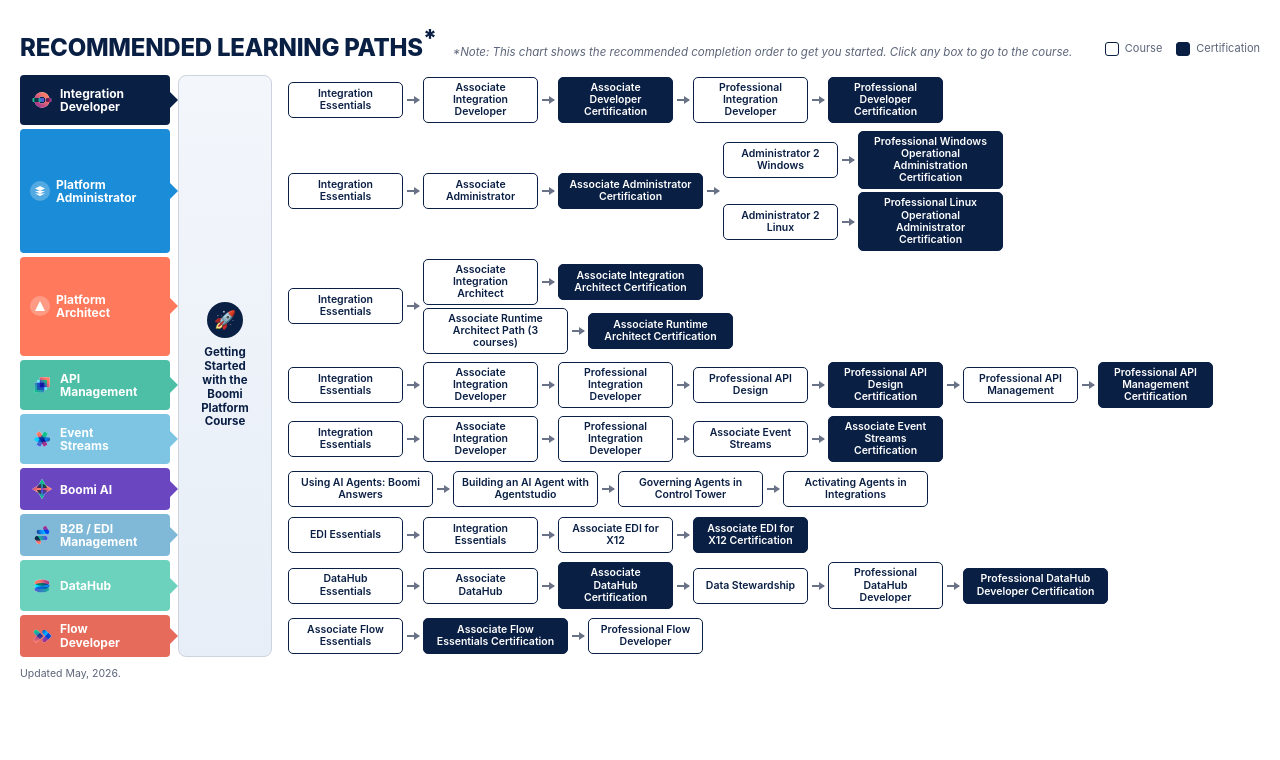
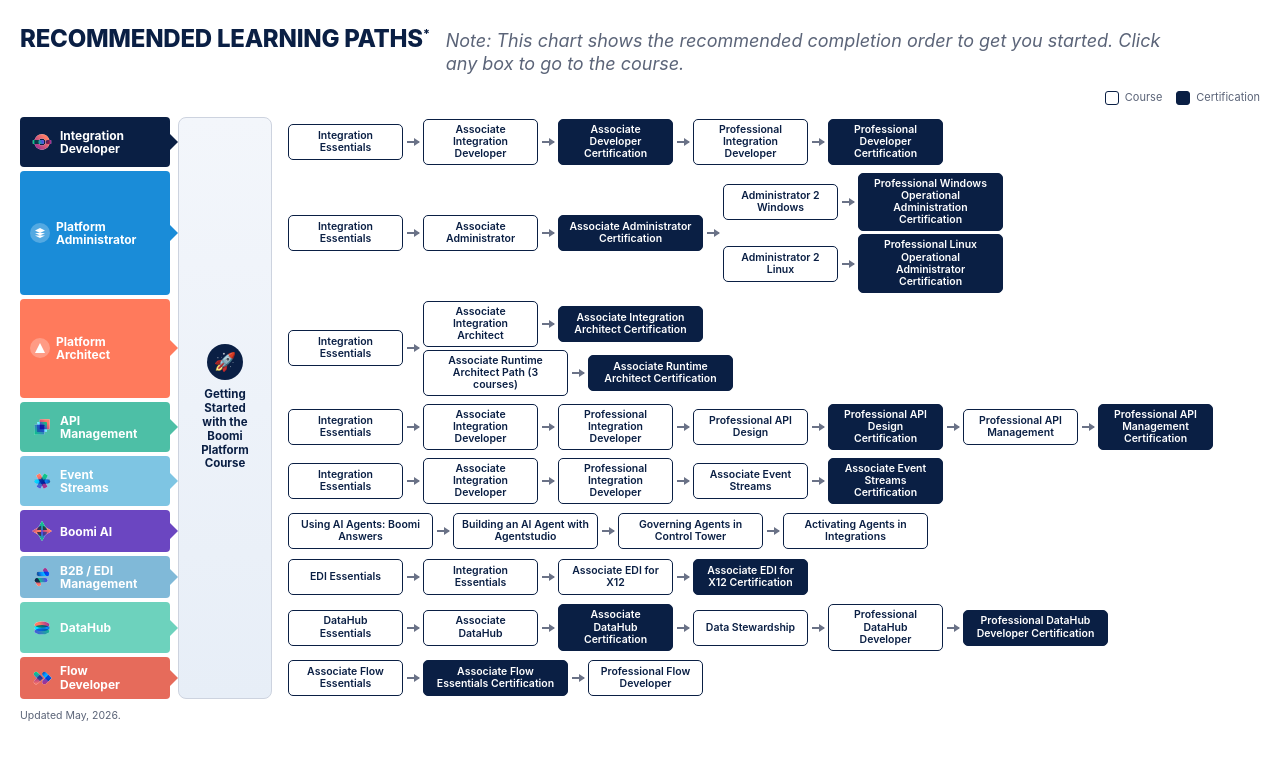
Before and after one commit to MarkDawsonBoomi/boomi-training-paths-interactive, a plain HTML site: page index.html in a window 1280 px wide. Drawn offline with Linux system fonts and the light colour scheme.

Commit message:
Adjust header and note styling in index.html
Updated font size and styling for header and note.

```diff
--- a/index.html
+++ b/index.html
@@ -395,8 +395,8 @@
 <div class="boomi-paths">
 
   <header class="bp-header">
-    <h1>Recommended Learning Paths<sup style="font-size:1.0em; vertical-align:super;">*</sup></h1>
-    <p>*Note: This chart shows the recommended completion order to get you started. Click any box to go to the course.</p>
+    <h1>Recommended Learning Paths<sup style="font-size:0.5em; vertical-align:super;">*</sup></h1>
+    <p style="font-size: 1.125rem;"><em>Note: This chart shows the recommended completion order to get you started. Click any box to go to the course.</em></p>
     <div class="bp-legend" aria-hidden="true">
       <span class="bp-legend-item"><span class="bp-legend-swatch course"></span>Course</span>
       <span class="bp-legend-item"><span class="bp-legend-swatch cert"></span>Certification</span>
```
